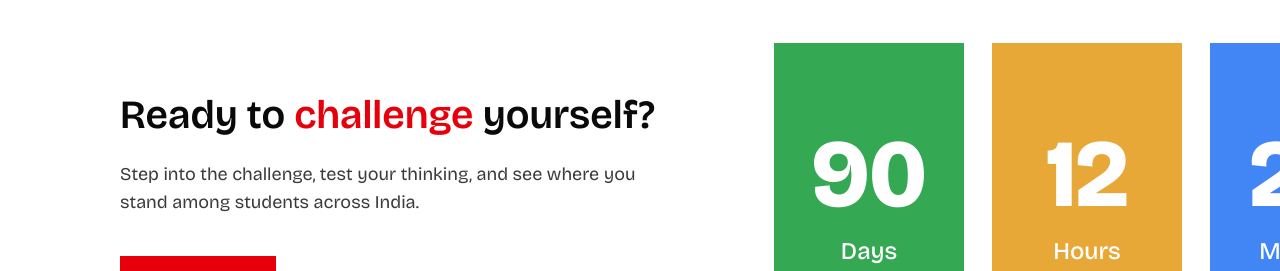
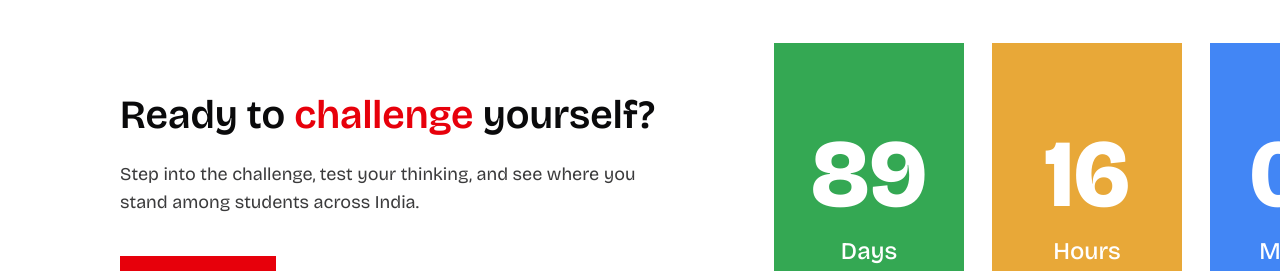
Before and after one commit to AkulaSai93/ai-olympiad, a React (Vite) app: page / in a window 1280 px wide. Shown: the part 10500-10771 px from the top of the page. Built offline with nearby package versions, Linux system fonts and the light colour scheme; a web font is replaced by a local one.

Commit message:
feat: implement countdown timer in FinalCTA component

```diff
--- a/src/components/FinalCTA.tsx
+++ b/src/components/FinalCTA.tsx
@@ -1,16 +1,35 @@
-import React from 'react';
+import React, { useEffect, useState } from 'react';
 import { ArrowUpRight } from 'lucide-react';
 
+// TODO: replace with the real registration deadline.
+const TARGET_DATE = new Date('2026-12-17T00:00:00');
+
+interface RemainingTime {
+  days: number;
+  hours: number;
+  minutes: number;
+}
+
+const getRemainingTime = (): RemainingTime => {
+  const diffMs = Math.max(0, TARGET_DATE.getTime() - Date.now());
+  const days = Math.floor(diffMs / (1000 * 60 * 60 * 24));
+  const hours = Math.floor((diffMs / (1000 * 60 * 60)) % 24);
+  const minutes = Math.floor((diffMs / (1000 * 60)) % 60);
+  return { days, hours, minutes };
+};
+
+const pad2 = (n: number) => String(n).padStart(2, '0');
+
 interface CountdownUnit {
-  value: string;
+  key: keyof RemainingTime;
   label: string;
   bg: string;
 }
 
 const UNITS: CountdownUnit[] = [
-  { value: '90', label: 'Days', bg: '#34a853' },
-  { value: '12', label: 'Hours', bg: '#e8a838' },
-  { value: '24', label: 'Minutes', bg: '#4286f5' },
+  { key: 'days', label: 'Days', bg: '#34a853' },
+  { key: 'hours', label: 'Hours', bg: '#e8a838' },
+  { key: 'minutes', label: 'Minutes', bg: '#4286f5' },
 ];
 
 // Repeated enough times that one copy already overflows the viewport, so the
@@ -22,6 +41,13 @@ interface FinalCTAProps {
 }
 
 export const FinalCTA: React.FC<FinalCTAProps> = ({ onOpenGetStarted }) => {
+  const [remaining, setRemaining] = useState<RemainingTime>(getRemainingTime);
+
+  useEffect(() => {
+    const interval = setInterval(() => setRemaining(getRemainingTime()), 1000);
+    return () => clearInterval(interval);
+  }, []);
+
   return (
     <section className="relative w-full bg-white py-16 sm:py-20 lg:py-28">
       <div className="w-full px-6 sm:px-10 lg:px-[120px] flex flex-col lg:flex-row gap-12 lg:gap-[97px] items-center lg:items-center">
@@ -46,14 +72,14 @@ export const FinalCTA: React.FC<FinalCTAProps> = ({ onOpenGetStarted }) => {
         </div>
 
         <div className="flex gap-4 sm:gap-[28px] items-center w-full lg:w-auto justify-center">
-          {UNITS.map((unit, i) => (
+          {UNITS.map((unit) => (
             <div
-              key={i}
+              key={unit.key}
               className="flex flex-col items-center justify-center gap-3 w-[90px] sm:w-[140px] lg:w-[190px] h-[146px] sm:h-[230px] lg:h-[308px] shrink-0"
               style={{ backgroundColor: unit.bg }}
             >
               <p className="font-grotesque font-extrabold text-[40px] sm:text-[64px] lg:text-[96px] leading-none text-white">
-                {unit.value}
+                {pad2(remaining[unit.key])}
               </p>
               <p className="font-grotesque font-medium text-sm sm:text-lg lg:text-2xl text-white">
                 {unit.label}
```
